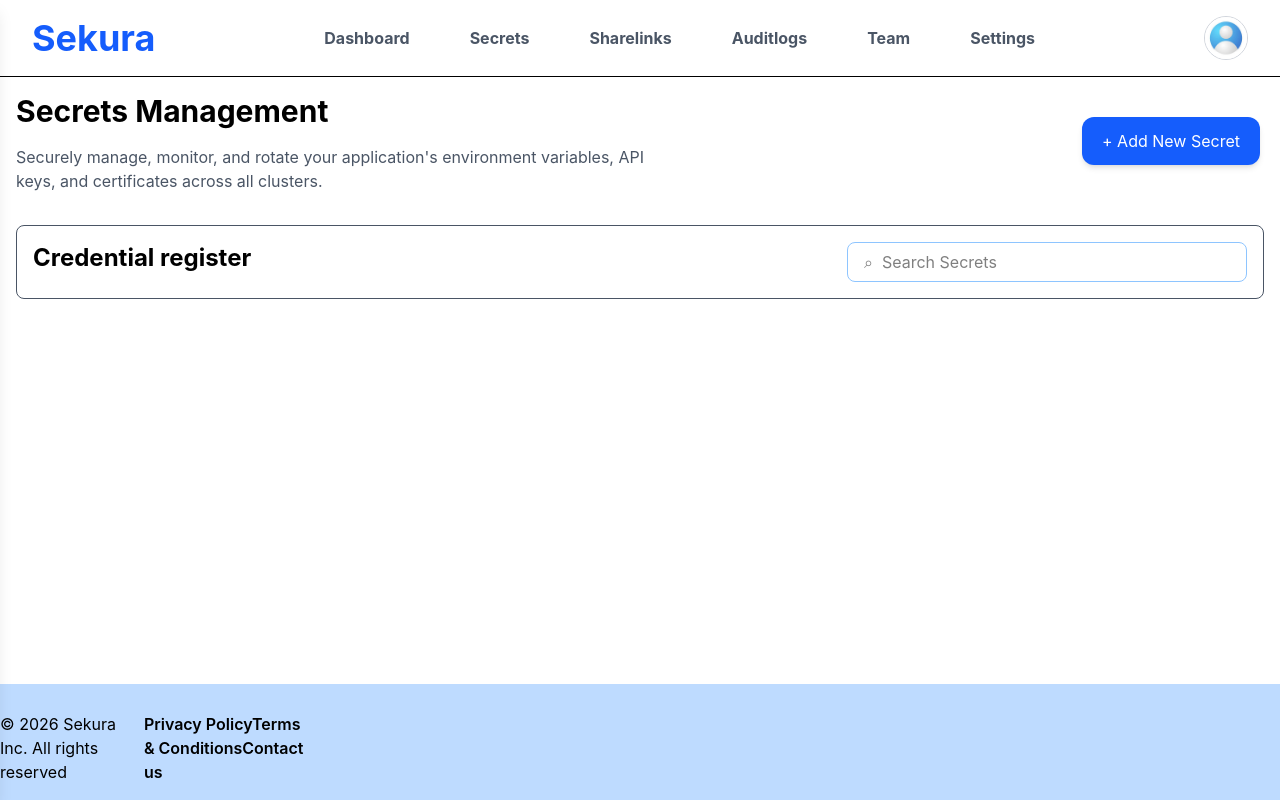
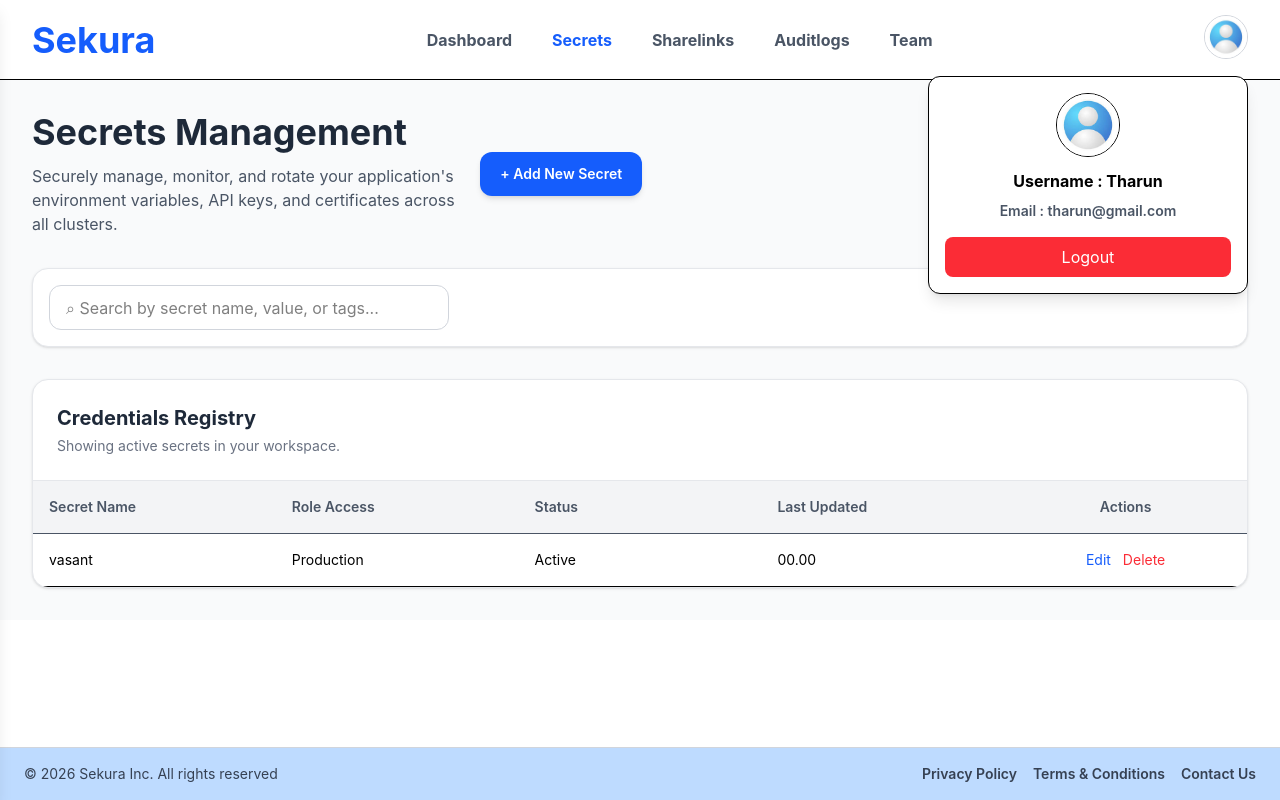
Before and after one commit to vasanth750/Sekura, a React (Vite) app in the folder vite-project/: page /secrets in a window 1280 px wide. Both pictures are taken after a click on the button 1226 px from the left and 38 px from the top of the page. Built offline with nearby package versions, Linux system fonts and the light colour scheme.

Commit message:
After the Footer updated

```diff
--- a/vite-project/src/Pages/Secrets.jsx
+++ b/vite-project/src/Pages/Secrets.jsx
@@ -1,32 +1,137 @@
+import { useState } from "react";
+
 export default function Secrets() {
+
+    const [secrets, setSecrets] = useState([
+        {
+        secretName:'vasant',
+        roleAccess:'Production',
+        status:'Active',
+        lastUpdated:'00.00'
+    }
+    ]);
+
     return (
-        <>
-            <div className="w-full flex justify-between">
+
+        <div className="w-full bg-gray-50 p-4 md:p-8">
+
+            {/* Top Section */}
+            <div className="flex flex-col lg:flex-row justify-between items-start lg:items-center gap-6">
+
+                {/* Left Side */}
                 <div>
-                    <h1 className="text-3xl text-black-500 font-bold m-4">Secrets Management</h1>
-                    <p className='w-[650px] mt-2 text-gray-600 rounded m-4'>Securely manage, monitor, and rotate your application's environment variables, API keys,
-                        and certificates across all clusters.
+
+                    <h1 className="text-3xl md:text-4xl font-bold text-gray-800">
+                        Secrets Management
+                    </h1>
+
+                    <p className="max-w-2xl mt-3 text-gray-600 text-sm md:text-base">
+                        Securely manage, monitor, and rotate your application's
+                        environment variables, API keys, and certificates
+                        across all clusters.
                     </p>
+
                 </div>
-                <div>
-                    <button className="bg-blue-600 hover:bg-blue-700 text-white px-5 py-3 rounded-xl shadow-md transition-all cursor-pointer m-5 mt-10">
+                <div className="w-full items-center">
+
+                    <button className="bg-blue-600 hover:bg-blue-700 text-white px-5 py-3 rounded-xl shadow-md transition-all cursor-pointer text-sm font-semibold">
                         + Add New Secret
                     </button>
+
                 </div>
+
             </div>
 
-            <div className='w-14000px] h-[74px] rounded-lg border border-gray-600 m-4 flex justify-between'>
-                <div>
-                    <h2 className='text-2xl text-black-500 font-bold m-4'>Credential register</h2>
-                </div>
-                <div>
-                    <input type='text'
-                        placeholder="⌕  Search Secrets"
-                        className='border border-blue-300 rounded-lg w-[400px] h-[40px] px-4 m-4 ml-14'
-                    />
-                </div>
+            {/* Search & Filter Section */}
+            <div className="mt-8 bg-white border border-gray-200 rounded-2xl shadow-sm p-4 flex flex-col lg:flex-row justify-between items-center gap-4">
+
+                {/* Search */}
+                <input
+                    type="text"
+                    placeholder="⌕ Search by secret name, value, or tags..."
+                    className="w-full lg:w-[400px] h-[45px] px-4 rounded-xl border border-gray-300 outline-none"
+                />
+
             </div>
 
-        </>
+            {/* Table Section */}
+            <div className="mt-8 bg-white rounded-2xl border border-gray-200 shadow-sm overflow-x-auto">
+
+                {/* Table Header */}
+                <div className="p-6 border-b border-gray-200">
+
+                    <h2 className="text-xl font-bold text-gray-800">
+                        Credentials Registry
+                    </h2>
+
+                    <p className="text-gray-500 text-sm mt-1">
+                        Showing active secrets in your workspace.
+                    </p>
+
+                </div>
+
+                {/* Table */}
+                <div className="min-w-[600px]">
+
+                    {/* Header Row */}
+                    <div className="grid grid-cols-5 bg-gray-100 text-gray-600 text-sm font-semibold border-b">
+
+                        <div className="p-4">Secret Name</div>
+
+                        <div className="p-4">Role Access</div>
+
+                        <div className="p-4">Status</div>
+
+                        <div className="p-4">Last Updated</div>
+
+                        <div className="p-4 text-center">Actions</div>
+
+                    </div>
+
+                    {/* Dynamic Rows */}
+                    {
+                        secrets.map((secret, index) => (
+
+                            <div key={index} className="grid grid-cols-5 items-center border-b hover:bg-gray-50 transition-all text-sm">
+
+                                <div className="p-4">
+                                    {secret.secretName}
+                                </div>
+
+                                <div className="p-4">
+                                    {secret.roleAccess}
+                                </div>
+
+                                <div className="p-4">
+                                    {secret.status}
+                                </div>
+
+                                <div className="p-4">
+                                    {secret.lastUpdated}
+                                </div>
+
+                                <div className="p-4 flex justify-center gap-3">
+
+                                    <button className="text-blue-600 hover:text-blue-800">
+                                        Edit
+                                    </button>
+
+                                    <button className="text-red-500 hover:text-red-700">
+                                        Delete
+                                    </button>
+
+                                </div>
+
+                            </div>
+
+                        ))
+                    }
+
+                </div>
+
+            </div>
+
+        </div>
+
     );
 }
--- a/vite-project/src/components/footer/footer.jsx
+++ b/vite-project/src/components/footer/footer.jsx
@@ -1,36 +1,51 @@
 import { Link } from 'react-router-dom';
+
 export default function Footer() {
+
   return (
 
-        <footer className="bg-blue-200 py-4 w-full">
+    <footer className="bg-blue-200 w-full py-4 border-t border-gray-300">
 
+      <div className="flex flex-col md:flex-row justify-between items-center gap-4 px-6">
 
-            <div className='grid grid-cols-1 md:grid-cols-4 gap-2 mt-3'>
-                <div className='flex justify-between'>
-                    <div>
-                    <p>
+        {/* Left Side */}
+        <div className="text-center md:text-left">
+
+          <p className="text-gray-700 text-sm">
+
             © 2026 Sekura Inc. All rights reserved
+
           </p>
+
         </div>
-                    <div>
-                        <Link to='/privacy-policy'
-                            className='text-black-400 no-underline font-semibold'>
+
+        {/* Right Side */}
+        <div className="flex flex-col md:flex-row items-center gap-4 text-sm font-semibold">
+
+          <Link
+            to='/privacy-policy'
+            className='text-gray-700 hover:text-blue-700 transition-all no-underline'
+          >
             Privacy Policy
           </Link>
 
-                        <Link to='/terms-condition'
-                            className='text-black-400 no-underline font-semibold'>
+          <Link
+            to='/terms-condition'
+            className='text-gray-700 hover:text-blue-700 transition-all no-underline'
+          >
             Terms & Conditions
           </Link>
 
-                        <Link to='/contact-us'
-                            className='text-black-400 no-underline font-semibold'>
-                            Contact us
+          <Link
+            to='/contact-us'
+            className='text-gray-700 hover:text-blue-700 transition-all no-underline'
+          >
+            Contact Us
           </Link>
-                    </div>
-                </div>
+
         </div>
 
+      </div>
 
     </footer>
 
--- a/vite-project/src/components/header/header.jsx
+++ b/vite-project/src/components/header/header.jsx
@@ -1,89 +1,227 @@
 import { useState } from "react";
+import { Link, useLocation, useNavigate } from "react-router-dom";
+import { Bars3Icon } from "@heroicons/react/24/outline";
 import profile from "../../assets/acc.jpeg";
-import { Bars3Icon } from "@heroicons/react/24/outline";
+
 export default function Header() {
-    const [open, setOpen] = useState(false);
 
-    return (
-        <header className="w-full border-b bg-white sticky top-0 z-50">
-            <div className="w-full px-8 py-4 flex items-center justify-between">
+  const [sidebarOpen, setSidebarOpen] = useState(false);
+  const [profileOpen, setProfileOpen] = useState(false);
 
-                {/* Logo */}
-                <h1 className="text-4xl font-bold text-blue-600">
-                    Sekura
-                </h1>
+  const location = useLocation();
+  const navigate = useNavigate();
 
-                {/* Desktop Nav */}
-                <nav className="hidden md:flex items-center gap-15 text-gray-600 font-semibold">
-                    <a href="#" className="hover:text-blue-600 font-bold">Dashboard</a>
-                    <a href="#" className="hover:text-blue-600 font-bold">Secrets</a>
-                    <a href="#" className="hover:text-blue-600 font-bold">Sharelinks</a>
-                    <a href="#" className="hover:text-blue-600 font-bold">Auditlogs</a>
-                    <a href="#" className="hover:text-blue-600 font-bold">Team</a>
-                    <a href="#" className="hover:text-blue-600 font-bold">Settings</a>
-                </nav>
+  const user = {
+    name: "Tharun",
+    email: "tharun@gmail.com",
+  };
 
-                {/* Profile + Hamburger */}
-                <div className="flex items-center gap-3">
+  const links = [
+    ["Dashboard", "/dashboard"],
+    ["Secrets", "/secrets"],
+    ["Sharelinks", "/sharelinks"],
+    ["Auditlogs", "/auditlogs"],
+    ["Team", "/team"],
+  ];
 
+  const logout = () => {
+    setProfileOpen(false);
+    setSidebarOpen(false);
+    navigate("/login");
+  };
 
+  const NavLinks = ({ mobile = false }) => (
+    <>
+      {links.map(([name, path]) => (
+        <Link
+          key={path}
+          to={path}
+          onClick={() => {
+            setProfileOpen(false);
 
-                    {/* Hamburger Button */}
-                    <button
-                        className="md:hidden"
-                        onClick={() => setOpen(!open)}
-                    >
-                        <Bars3Icon className="w-7 h-7 text-black" />
-                    </button>
-
-                    {/* Sidebar Overlay */}
-                    {open && (
-                        <div
-                            className="fixed inset-0 bg-black/40 z-40"
-                            onClick={() => setOpen(false)}
-                        ></div>
-                    )}
-
-                    {/* Sidebar */}
-                    <div
-                        className={`fixed top-0 left-0 h-full w-64 bg-white shadow-lg z-50 transform transition-transform duration-300 ${open ? "translate-x-0" : "-translate-x-full"
+            if (mobile) {
+              setSidebarOpen(false);
+            }
+          }}
+          className={`font-bold text-sm lg:text-base transition-colors duration-200 ${
+            location.pathname === path
+              ? "text-blue-600"
+              : "text-gray-600 hover:text-blue-600 active:text-blue-600"
           }`}
         >
+          {name}
+        </Link>
+      ))}
+    </>
+  );
 
-                        {/* Sidebar Header */}
-                        <div className="flex justify-between items-center p-5 border-b">
-                            <h2 className="text-2xl font-bold text-blue-600">
-                                Sekura
-                            </h2>
+  const ProfileButton = () => (
+    <div className="relative">
 
       <button
-                                onClick={() => setOpen(false)}
-                                className="text-2xl font-bold"
+        onClick={() => setProfileOpen(!profileOpen)}
+        className="w-10 h-10 sm:w-11 sm:h-11 rounded-full overflow-hidden border border-gray-300"
       >
-
-                            </button>
-                        </div>
-
-                        {/* Sidebar Links */}
-                        <nav className="flex flex-col p-5 gap-5 text-gray-700 font-semibold">
-                            <a href="#" className="hover:text-blue-600 cursor-pointer">Dashboard</a>
-                            <a href="#" className="hover:text-blue-600 cursor-pointer">Secrets</a>
-                            <a href="#" className="hover:text-blue-600 cursor-pointer">Sharelinks</a>
-                            <a href="#" className="hover:text-blue-600 cursor-pointer">Auditlogs</a>
-                            <a href="#" className="hover:text-blue-600 cursor-pointer">Team</a>
-                            <a href="#" className="hover:text-blue-600 cursor-pointer">Settings</a>
-                        </nav>
-                    </div>
-                    {/* Profile */}
-                    <button className="w-11 h-11 rounded-full overflow-hidden border border-gray-300 hover:ring-2 hover:ring-blue-200 transition">
         <img
           src={profile}
           alt="profile"
           className="w-full h-full object-cover"
         />
       </button>
+
+      {profileOpen && (
+
+        <div className="absolute right-0 mt-3 w-64 sm:w-80 max-w-[90vw] bg-white rounded-xl shadow-lg border p-4 z-50">
+
+          <div className="flex flex-col items-center">
+
+            <img
+              src={profile}
+              alt="profile"
+              className="w-16 h-16 rounded-full object-cover border"
+            />
+
+            <h2 className="mt-3 text-sm sm:text-base font-bold">
+              Username : {user.name}
+            </h2>
+
+            <p className="mt-2 text-xs sm:text-sm font-semibold text-gray-600 break-all">
+              Email : {user.email}
+            </p>
+
+            <button
+              onClick={logout}
+              className="mt-4 w-full bg-red-500 hover:bg-red-600 text-white py-2 rounded-lg"
+            >
+              Logout
+            </button>
+
           </div>
+
         </div>
+
+      )}
+
+    </div>
+  );
+
+  return (
+
+    <header className="w-full h-16 sm:h-20 border-b bg-white sticky top-0 z-50 box-border">
+
+      <div className="w-full h-full px-4 sm:px-6 lg:px-8 flex items-center">
+
+        {/* ================= MOBILE / TABLET HEADER ================= */}
+
+        <div className="flex lg:hidden w-full items-center relative ">
+
+          {/* Hamburger Left */}
+
+          <button
+            onClick={() => setSidebarOpen(true)}
+            className="z-10"
+          >
+            <Bars3Icon className="w-7 h-7 text-black" />
+          </button>
+
+          {/* Center Logo */}
+
+          <div className="absolute left-1/2 -translate-x-1/2">
+
+            <Link
+              to="/dashboard"
+              onClick={() => setProfileOpen(false)}
+            >
+              <h1 className="text-3xl font-bold text-blue-600">
+                Sekura
+              </h1>
+            </Link>
+
+          </div>
+
+          {/* Profile Right */}
+
+          <div className="ml-auto mt-2">
+            <ProfileButton />
+          </div>
+
+        </div>
+
+        {/* ================= DESKTOP HEADER ================= */}
+
+        <div className="hidden lg:flex w-full items-center justify-between">
+
+          {/* Logo */}
+
+          <Link
+            to="/dashboard"
+            onClick={() => setProfileOpen(false)}
+          >
+            <h1 className="text-4xl font-bold text-blue-600">
+              Sekura
+            </h1>
+          </Link>
+
+          {/* Navigation */}
+
+          <nav className="flex items-center gap-6 xl:gap-10">
+            <NavLinks />
+          </nav>
+
+          {/* Profile */}
+
+          <ProfileButton />
+
+        </div>
+
+      </div>
+
+      {/* ================= OVERLAY ================= */}
+
+      {sidebarOpen && (
+
+        <div
+          onClick={() => setSidebarOpen(false)}
+          className="fixed inset-0 bg-black/40 z-40"
+        />
+
+      )}
+
+      {/* ================= SIDEBAR ================= */}
+
+      <div
+        className={`fixed top-0 left-0 h-full w-64 sm:w-72 max-w-[80vw] bg-white shadow-lg z-50 p-5
+        transition-transform duration-300 ${
+          sidebarOpen ? "translate-x-0" : "-translate-x-full"
+        }`}
+      >
+
+        {/* Sidebar Header */}
+
+        <div className="flex justify-between items-center border-b pb-4">
+
+          <h2 className="text-2xl font-bold text-blue-600">
+            Sekura
+          </h2>
+
+          <button
+            onClick={() => setSidebarOpen(false)}
+            className="text-2xl font-bold"
+          >
+            ×
+          </button>
+
+        </div>
+
+        {/* Sidebar Links */}
+
+        <nav className="flex flex-col gap-5 mt-6">
+          <NavLinks mobile={true} />
+        </nav>
+
+      </div>
+
     </header>
+
   );
 }
```
Lines whose indentation alone changed are shown as unchanged.
